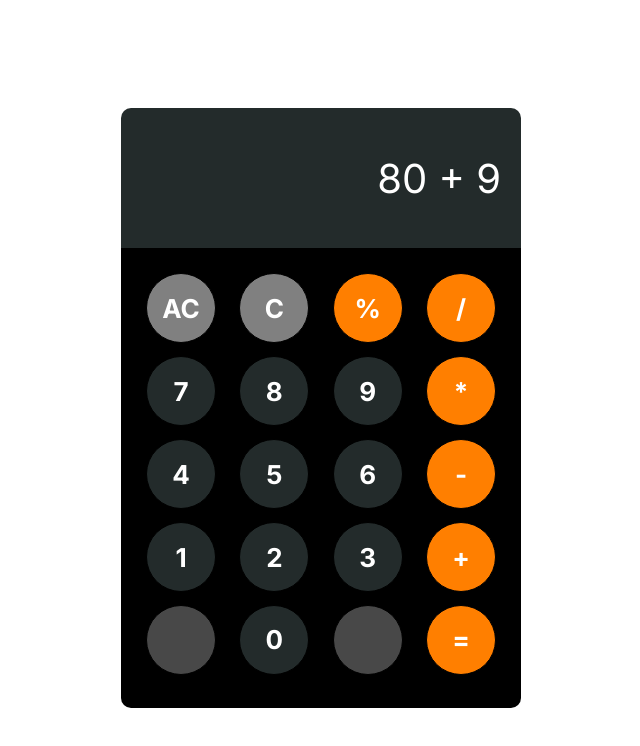
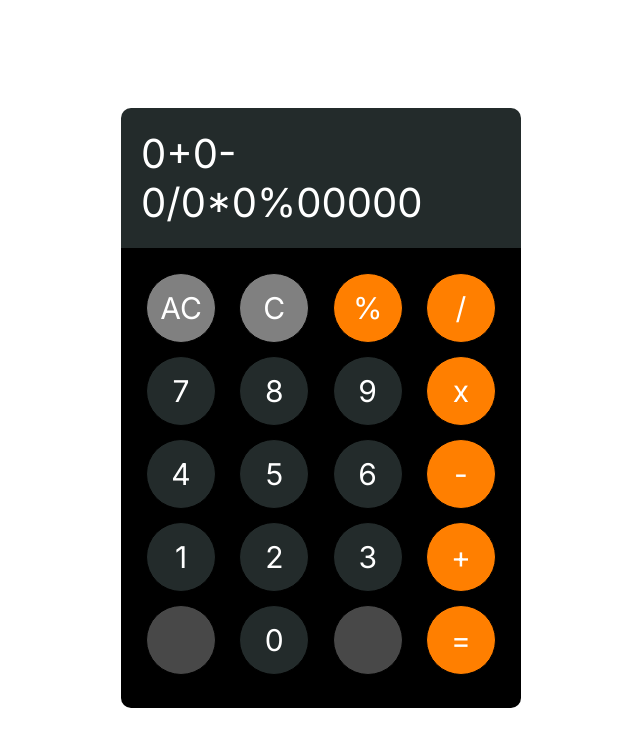
Before and after one commit to creighton-gorai/calculator, a plain HTML site: page index.html in a window 1280 px wide. Shown: the whole page, without its empty margins (327-967 px from the left). Drawn offline with Linux system fonts and the light colour scheme.

Commit message:
Changed button font sizes, fixed button text alignment problem and made button lighter when clicked.

```diff
--- a/index.html
+++ b/index.html
@@ -12,28 +12,28 @@
 </head>
 <body>
     <main>
-        <div class="screen">80 + 9</div>
+        <div class="screen">0+0-0/0*0%00000</div>
         <div class="keyboard">
-            <button id="clear"><h1>AC</h1></button>
-            <button id="delete"><h1>C</h1></button>
-            <button id="modulo"><h1>%</h1></button>
-            <button id="divide"><h1>/</h1></button>
-            <button id="seven"><h1>7</h1></button>
-            <button id="eight"><h1>8</h1></button>
-            <button id="nine"><h1>9</h1></button>
-            <button id="multiply"><h1>*</h1></button>
-            <button id="four"><h1>4</h1></button>
-            <button id="five"><h1>5</h1></button>
-            <button id="six"><h1>6</h1></button>
-            <button id="minus"><h1>-</h1></button>
-            <button id="one"><h1>1</h1></button>
-            <button id="two"><h1>2</h1></button>
-            <button id="three"><h1>3</h1></button>
-            <button id="plus"><h1>+</h1></button>
+            <button id="clear">AC</button>
+            <button id="delete">C</button>
+            <button id="modulo">%</button>
+            <button id="divide">/</button>
+            <button id="seven">7</button>
+            <button id="eight">8</button>
+            <button id="nine">9</button>
+            <button id="multiply">x</button>
+            <button id="four">4</button>
+            <button id="five">5</button>
+            <button id="six">6</button>
+            <button id="minus">-</button>
+            <button id="one">1</button>
+            <button id="two">2</button>
+            <button id="three">3</button>
+            <button id="plus">+</button>
             <button id="blank" disabled></button>
-            <button id="zero"><h1>0</h1></button>
+            <button id="zero">0</button>
             <button id="blank" disabled></button>
-            <button id="equals"><h1>=</h1></button>
+            <button id="equals">=</button>
         </div>
     </main>
 </body>
--- a/main.css
+++ b/main.css
@@ -70,8 +70,12 @@ button {
 
     font-family: "Inter", sans-serif;
     font-optical-sizing: auto;
-    font-size: 13px;
+    font-size: 30px;
     font-style: normal;
+}
+
+button:active {
+    filter: brightness(125%);
 }
 
 #divide, #multiply, #minus, #plus, #modulo, #equals {
```
